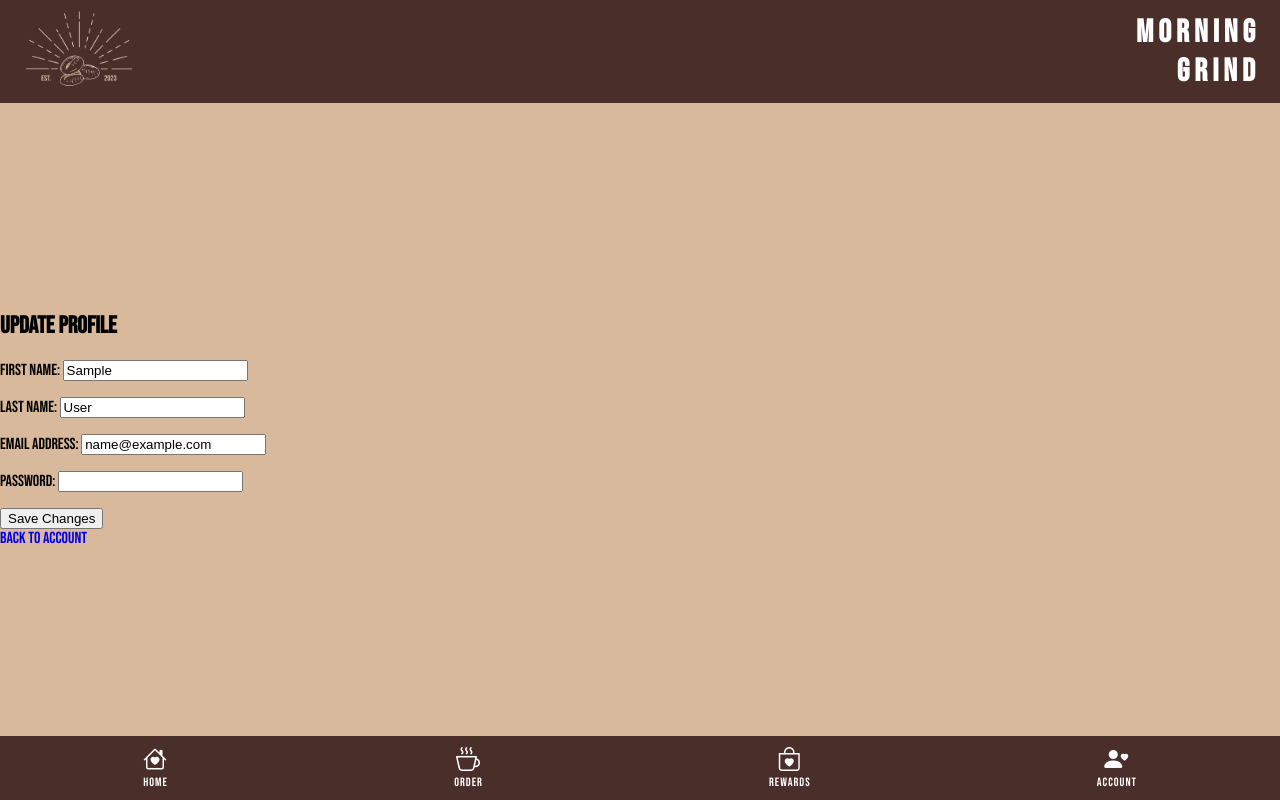
After one commit to mmulvihill13/wishlist, a Django app: page /settings/account/update/ in a window 1280 px wide. The commit adds this page. Run offline with Django 5.2, Linux system fonts and the light colour scheme; the visitor is signed in with stand-in values (Sample User, id 1).

Commit message:
adding the edit profile button to the settings page

```diff
--- /dev/null
+++ b/settings/forms.py
@@ -0,0 +1,20 @@
+from django import forms
+from django.contrib.auth.models import User
+
+class UserUpdateForm(forms.ModelForm):
+    password = forms.CharField(widget=forms.PasswordInput(), required=False)
+
+    class Meta:
+        model = User
+        fields = ["first_name", "last_name", "email", "password"]
+
+    def save(self, commit=True):
+        user = super().save(commit=False)
+        if self.cleaned_data["password"]:  # 🔹 Only update password if it's provided
+            user.set_password(self.cleaned_data["password"])  # Hash the password
+        else:
+            user.password = User.objects.get(pk=user.pk).password  # 🔹 Keep the old password
+
+        if commit:
+            user.save()
+        return user
--- a/settings/templates/settings/settings.html
+++ b/settings/templates/settings/settings.html
@@ -5,4 +5,10 @@
     <h1>Welcome, {{ user.first_name }} {{user.last_name}}!</h1>
     <p>Username: {{user.username}}<p>
     <p>Email: {{ user.email }}</p>
+
+    <a href="{% url 'settings:update_user' %}">
+        <button>Edit Profile</button>
+    </a>
+
+
     {% endblock %}
--- /dev/null
+++ b/settings/templates/settings/update_user.html
@@ -0,0 +1,11 @@
+{% extends "base.html" %}
+
+{% block content %}
+  <h2>Update Profile</h2>
+  <form method="post">
+    {% csrf_token %}
+    {{ form.as_p }}
+    <button type="submit">Save Changes</button>
+  </form>
+  <a href="{% url 'settings:account' %}">Back to Account</a>
+{% endblock %}
--- a/settings/urls.py
+++ b/settings/urls.py
@@ -1,9 +1,10 @@
 from django.urls import path
-from .views import account_page, setting
+from .views import account_page, setting, update_user
 
 app_name = "settings"
 
 urlpatterns = [
     path('', setting, name='setting'),
     path('account/', account_page, name='account'),
+    path('account/update/', update_user, name='update_user'),
 ]
--- a/settings/views.py
+++ b/settings/views.py
@@ -10,3 +10,22 @@ def setting(request):
 @login_required
 def account_page(request):
     return render(request, 'account.html', {'user': request.user})
+
+from django.shortcuts import render, redirect
+from django.contrib.auth.decorators import login_required
+from django.contrib.auth import update_session_auth_hash
+from django.contrib import messages
+from .forms import UserUpdateForm
+@login_required
+def update_user(request):
+    if request.method == "POST":
+        form = UserUpdateForm(request.POST, instance=request.user)
+        if form.is_valid():
+            form.save()
+            update_session_auth_hash(request, request.user)
+            messages.success(request, "Your profile has been updated successfully!")
+            return redirect("settings:setting")
+    else:
+        form = UserUpdateForm(instance=request.user)
+
+    return render(request, "settings/update_user.html", {"form": form})
```
